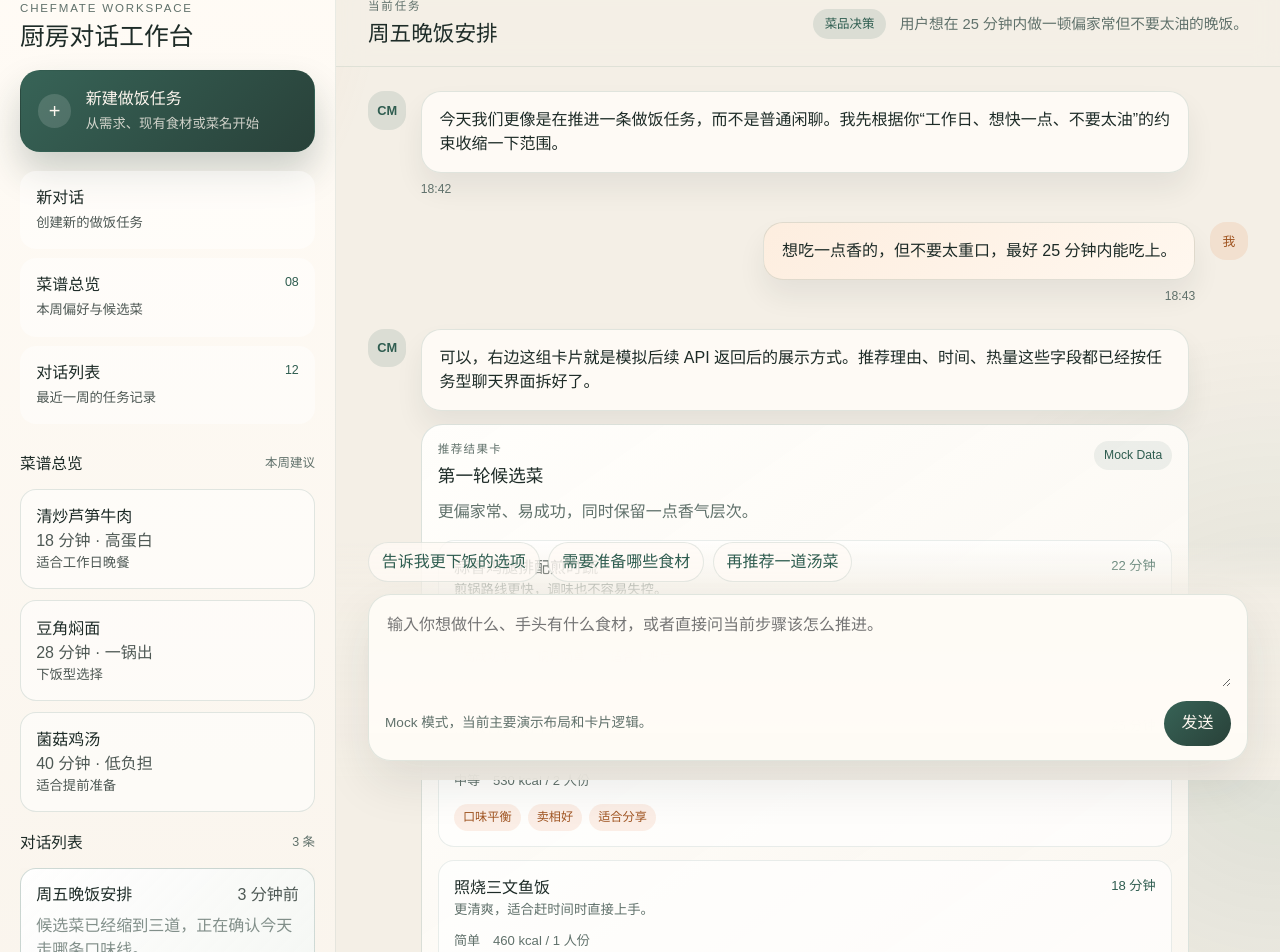
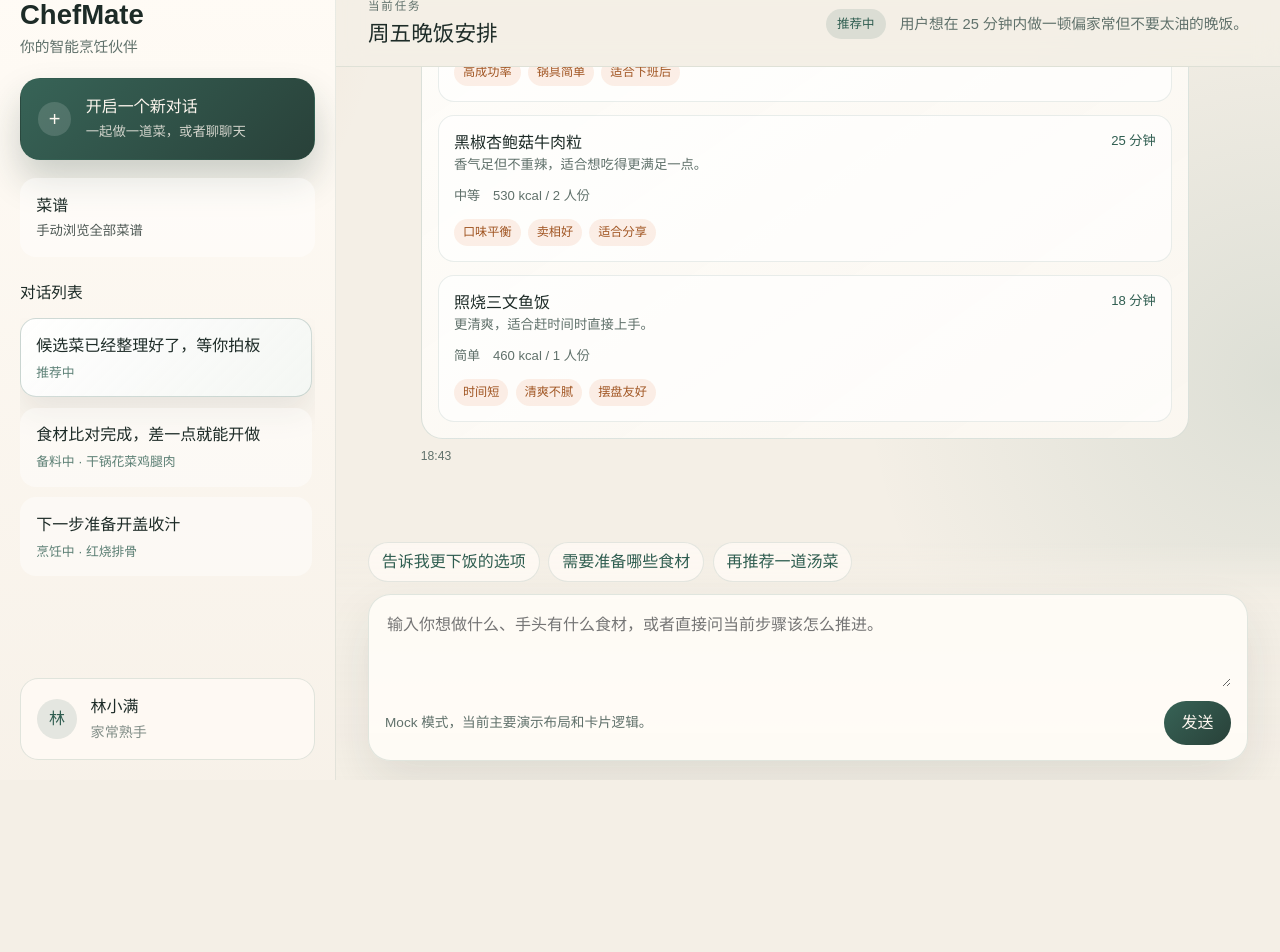
Before and after one commit to LangYiSheng/ChefMate, a Vue app in the folder frontend/: page / in a window 1280 px wide. Shown: the part 20-972 px from the top of the page. After the commit the page ends 800 px from the top, so only its background shows below. Built offline with nearby package versions, Linux system fonts and the light colour scheme; the HTML template or start-up script is replaced by a standard one.

Commit message:
style(frontend) : 优化了页面设计。 将需要的地方设置为滚动栏，取消不必要的重复元素

```diff
--- a/frontend/src/App.vue
+++ b/frontend/src/App.vue
@@ -5,24 +5,22 @@ import AppSidebar from './components/AppSidebar.vue'
 import ChatHeader from './components/ChatHeader.vue'
 import ComposerPanel from './components/ComposerPanel.vue'
 import MessageBubble from './components/MessageBubble.vue'
-import {
-  buildMockConversations,
-  recipeOverview,
-  sidebarShortcuts,
-  userProfile,
-} from './data/mockChat'
+import OverlayDialog from './components/OverlayDialog.vue'
+import ProfileSettingsPanel from './components/ProfileSettingsPanel.vue'
+import { buildMockConversations, sidebarShortcuts, userProfile } from './data/mockChat'
 import type { ChatMessage, ConversationRecord, ConversationStage, MessageCard } from './types/chat'
 
 const stageLabelMap: Record<ConversationStage, string> = {
-  idea: '想法确认',
-  planning: '菜品决策',
-  shopping: '备料检查',
-  cooking: '烹饪进行中',
+  idea: '闲聊',
+  planning: '推荐中',
+  shopping: '备料中',
+  cooking: '烹饪中',
 }
 
 const conversations = ref<ConversationRecord[]>(buildMockConversations())
 const activeConversationId = ref(conversations.value[0]?.id ?? '')
 const sidebarOpen = ref(false)
+const profilePanelOpen = ref(false)
 const typingConversationId = ref<string | null>(null)
 const pendingResponseTimer = ref<number | null>(null)
 const messageViewport = useTemplateRef<HTMLDivElement>('messageViewport')
@@ -92,6 +90,15 @@ function closeSidebar() {
   sidebarOpen.value = false
 }
 
+function openProfilePanel() {
+  profilePanelOpen.value = true
+  closeSidebar()
+}
+
+function closeProfilePanel() {
+  profilePanelOpen.value = false
+}
+
 function selectConversation(conversationId: string) {
   activeConversationId.value = conversationId
   closeSidebar()
@@ -108,10 +115,6 @@ function selectShortcut(shortcutId: string) {
     }
   }
 
-  if (shortcutId === 'history') {
-    activeConversationId.value = conversations.value[0]?.id ?? activeConversationId.value
-  }
-
   closeSidebar()
 }
 
@@ -119,10 +122,11 @@ function startNewConversation() {
   const conversation: ConversationRecord = {
     id: `conversation-new-${newConversationIndex}`,
     title: `新的做饭任务 ${newConversationIndex}`,
+    statusText: '等你说一句想吃什么',
     preview: '想吃点什么？我可以先帮你做一轮定向推荐。',
     updatedAt: '刚刚',
     stage: 'idea',
-    intentLabel: '新会话',
+    intentLabel: '闲聊',
     taskSummary: '等待确认今晚做什么，以及可接受的时长和口味偏好。',
     quickPrompts: ['20 分钟内搞定晚饭', '冰箱里有鸡蛋和番茄', '想吃清淡一点'],
     messages: [
@@ -288,6 +292,8 @@ function buildAssistantResponse(
   content: string
   cards: MessageCard[]
   nextStage: ConversationStage
+  nextIntentLabel: string
+  statusText: string
   taskSummary: string
   quickPrompts: string[]
 } {
@@ -305,6 +311,8 @@ function buildAssistantResponse(
         '我先把候选菜缩成三个方向，右侧卡片里每个方案都带了时长、热量和匹配理由，后续接接口后也可以直接复用这套展示结构。',
       cards: [buildRecommendationCard()],
       nextStage: 'planning',
+      nextIntentLabel: '推荐中',
+      statusText: '候选菜已经整理好了，等你拍板',
       taskSummary: '已进入候选菜筛选阶段，等待用户在推荐集合里确认目标菜品。',
       quickPrompts: ['就做第一个', '按清淡一点再改一版', '告诉我需要准备什么'],
     }
@@ -316,6 +324,8 @@ function buildAssistantResponse(
         '我按“齐备、缺失、库存不足”三个状态整理了一遍，后端以后只要返回结构化字段，这里就能直接驱动缺料判断和补买建议。',
       cards: [buildPantryCard()],
       nextStage: 'shopping',
+      nextIntentLabel: '备料中',
+      statusText: '食材比对完成，差一点就能开做',
       taskSummary: '正在比对现有食材和目标菜谱要求，并生成补买或换菜建议。',
       quickPrompts: ['生成补买清单', '按现有食材简化一下', '我想直接开始做'],
     }
@@ -327,6 +337,8 @@ function buildAssistantResponse(
         '已经把步骤流切成当前、下一步和待执行三种状态，后面接流式响应时可以边返回文本边推进这张卡片，不需要改页面结构。',
       cards: [buildCookingGuideCard()],
       nextStage: 'cooking',
+      nextIntentLabel: '烹饪中',
+      statusText: '正在推进当前步骤，随时可以继续追问',
       taskSummary: '已进入烹饪指导阶段，支持继续追问、计时提醒和步骤推进。',
       quickPrompts: ['下一步做什么', '帮我提醒焖 3 分钟', '这一步火候要多大'],
     }
@@ -337,6 +349,8 @@ function buildAssistantResponse(
         '我先把这条需求记进当前任务里了。这个页面现在已经按“会话元数据 + 消息流 + 结构化卡片”分层，后面无论走普通问答还是任务型消息都能接住。',
       cards: [],
       nextStage: conversation.stage,
+      nextIntentLabel: conversation.intentLabel,
+      statusText: conversation.statusText,
       taskSummary: conversation.taskSummary,
       quickPrompts: conversation.quickPrompts,
     }
@@ -380,6 +394,8 @@ function sendMessage(prompt: string) {
     targetConversation.updatedAt = '刚刚'
     targetConversation.preview = response.content
     targetConversation.stage = response.nextStage
+    targetConversation.intentLabel = response.nextIntentLabel
+    targetConversation.statusText = response.statusText
     targetConversation.taskSummary = response.taskSummary
     targetConversation.quickPrompts = response.quickPrompts
 
@@ -398,11 +414,11 @@ function sendMessage(prompt: string) {
       :conversations="conversations"
       :active-conversation-id="activeConversationId"
       :is-open="sidebarOpen"
-      :recipe-overview="recipeOverview"
       :shortcuts="sidebarShortcuts"
       :user-profile="userProfile"
       @close="closeSidebar"
       @new-conversation="startNewConversation"
+      @open-profile="openProfilePanel"
       @select-conversation="selectConversation"
       @select-shortcut="selectShortcut"
     />
@@ -438,13 +454,19 @@ function sendMessage(prompt: string) {
         @send="sendMessage"
       />
     </main>
+
+    <OverlayDialog :is-open="profilePanelOpen" @close="closeProfilePanel">
+      <ProfileSettingsPanel :user-profile="userProfile" />
+    </OverlayDialog>
   </div>
 </template>
 
 <style scoped>
 .app-shell {
   display: flex;
+  height: 100vh;
   min-height: 100vh;
+  overflow: hidden;
   background:
     radial-gradient(circle at top left, rgba(229, 143, 91, 0.18), transparent 24rem),
     radial-gradient(circle at right, rgba(54, 106, 94, 0.12), transparent 26rem),
@@ -454,8 +476,10 @@ function sendMessage(prompt: string) {
 .workspace {
   display: grid;
   flex: 1;
+  height: 100vh;
   min-width: 0;
   min-height: 100vh;
+  overflow: hidden;
   grid-template-rows: auto minmax(0, 1fr) auto;
 }
 
--- a/frontend/src/components/AppSidebar.vue
+++ b/frontend/src/components/AppSidebar.vue
@@ -2,7 +2,6 @@
 import type {
   ConversationRecord,
   NavShortcut,
-  RecipeOverviewItem,
   UserProfileSummary,
 } from '../types/chat'
 
@@ -10,7 +9,6 @@ defineProps<{
   activeConversationId: string
   conversations: ConversationRecord[]
   isOpen: boolean
-  recipeOverview: RecipeOverviewItem[]
   shortcuts: NavShortcut[]
   userProfile: UserProfileSummary
 }>()
@@ -18,9 +16,18 @@ defineProps<{
 const emit = defineEmits<{
   close: []
   newConversation: []
+  openProfile: []
   selectConversation: [conversationId: string]
   selectShortcut: [shortcutId: string]
 }>()
+
+function conversationStageLabel(conversation: ConversationRecord) {
+  if (conversation.currentRecipe) {
+    return `${conversation.intentLabel} · ${conversation.currentRecipe}`
+  }
+
+  return conversation.intentLabel
+}
 </script>
 
 <template>
@@ -30,8 +37,8 @@ const emit = defineEmits<{
     <aside class="sidebar">
       <div class="sidebar-brand">
         <div>
-          <p class="eyebrow">ChefMate Workspace</p>
-          <h1>厨房对话工作台</h1>
+          <h1>ChefMate</h1>
+          <p class="subtitle">你的智能烹饪伙伴</p>
         </div>
 
         <button class="mobile-close" type="button" aria-label="关闭侧边栏" @click="emit('close')">
@@ -42,8 +49,8 @@ const emit = defineEmits<{
       <button class="new-chat-button" type="button" @click="emit('newConversation')">
         <span class="new-chat-icon">+</span>
         <span>
-          <strong>新建做饭任务</strong>
-          <small>从需求、现有食材或菜名开始</small>
+          <strong>开启一个新对话</strong>
+          <small>一起做一道菜，或者聊聊天</small>
         </span>
       </button>
 
@@ -53,35 +60,18 @@ const emit = defineEmits<{
           :key="shortcut.id"
           class="shortcut-item"
           type="button"
-          @click="shortcut.id === 'new-chat' ? emit('newConversation') : emit('selectShortcut', shortcut.id)"
+          @click="emit('selectShortcut', shortcut.id)"
         >
           <span>
             <strong>{{ shortcut.label }}</strong>
             <small>{{ shortcut.caption }}</small>
           </span>
-          <em v-if="shortcut.count">{{ shortcut.count }}</em>
         </button>
-      </section>
-
-      <section class="overview-section">
-        <div class="section-header">
-          <h2>菜谱总览</h2>
-          <span>本周建议</span>
-        </div>
-
-        <div class="overview-list">
-          <article v-for="recipe in recipeOverview" :key="recipe.id" class="overview-item">
-            <strong>{{ recipe.name }}</strong>
-            <span>{{ recipe.meta }}</span>
-            <small>{{ recipe.tone }}</small>
-          </article>
-        </div>
       </section>
 
       <section class="conversation-section">
         <div class="section-header">
           <h2>对话列表</h2>
-          <span>{{ conversations.length }} 条</span>
         </div>
 
         <div class="conversation-list">
@@ -93,17 +83,13 @@ const emit = defineEmits<{
             type="button"
             @click="emit('selectConversation', conversation.id)"
           >
-            <div class="conversation-meta">
-              <strong>{{ conversation.title }}</strong>
-              <span>{{ conversation.updatedAt }}</span>
-            </div>
-            <p>{{ conversation.preview }}</p>
-            <small>{{ conversation.intentLabel }}</small>
+            <strong>{{ conversation.statusText }}</strong>
+            <small>{{ conversationStageLabel(conversation) }}</small>
           </button>
         </div>
       </section>
 
-      <footer class="profile-card">
+      <button class="profile-card" type="button" @click="emit('openProfile')">
         <div class="profile-main">
           <div class="profile-avatar">{{ userProfile.name.slice(0, 1) }}</div>
           <div>
@@ -111,11 +97,7 @@ const emit = defineEmits<{
             <p>{{ userProfile.level }}</p>
           </div>
         </div>
-        <p class="profile-focus">{{ userProfile.focus }}</p>
-        <div class="profile-tags">
-          <span v-for="preference in userProfile.preferences" :key="preference">{{ preference }}</span>
-        </div>
-      </footer>
+      </button>
     </aside>
   </div>
 </template>
@@ -140,6 +122,7 @@ const emit = defineEmits<{
   overflow: hidden;
   flex-direction: column;
   width: 21rem;
+  height: 100vh;
   min-height: 100vh;
   padding: 1.25rem;
   border-right: 1px solid rgba(47, 93, 80, 0.1);
@@ -157,18 +140,16 @@ const emit = defineEmits<{
   margin-bottom: 1.25rem;
 }
 
-.eyebrow {
-  margin: 0 0 0.35rem;
-  color: var(--color-text-soft);
-  font-size: 0.72rem;
-  letter-spacing: 0.16em;
-  text-transform: uppercase;
+.sidebar-brand h1 {
+  margin: 0;
+  font-size: 1.72rem;
+  line-height: 1.1;
 }
 
-.sidebar-brand h1 {
-  margin: 0;
-  font-size: 1.55rem;
-  line-height: 1.1;
+.subtitle {
+  margin: 0.35rem 0 0;
+  color: var(--color-text-soft);
+  font-size: 0.92rem;
 }
 
 .mobile-close {
@@ -196,7 +177,6 @@ const emit = defineEmits<{
 
 .new-chat-button strong,
 .shortcut-item strong,
-.overview-item strong,
 .conversation-item strong,
 .profile-card strong {
   display: block;
@@ -204,10 +184,7 @@ const emit = defineEmits<{
 
 .new-chat-button small,
 .shortcut-item small,
-.overview-item span,
-.overview-item small,
-.conversation-item p,
-.conversation-item span,
+.conversation-item small,
 .profile-card p {
   color: inherit;
   opacity: 0.78;
@@ -226,7 +203,6 @@ const emit = defineEmits<{
 }
 
 .shortcut-section,
-.overview-section,
 .conversation-section {
   margin-top: 1.15rem;
 }
@@ -241,11 +217,6 @@ const emit = defineEmits<{
 .section-header h2 {
   margin: 0;
   font-size: 0.98rem;
-}
-
-.section-header span {
-  color: var(--color-text-soft);
-  font-size: 0.78rem;
 }
 
 .shortcut-item,
@@ -266,31 +237,8 @@ const emit = defineEmits<{
 .shortcut-item {
   display: flex;
   justify-content: space-between;
-  margin-bottom: 0.55rem;
+  margin-bottom: 0.35rem;
   background: rgba(255, 255, 255, 0.44);
-}
-
-.shortcut-item em {
-  color: var(--color-accent);
-  font-style: normal;
-  font-size: 0.78rem;
-}
-
-.overview-list {
-  display: grid;
-  gap: 0.7rem;
-}
-
-.overview-item {
-  padding: 0.95rem;
-  border: 1px solid var(--color-border);
-  border-radius: 1rem;
-  background: rgba(255, 255, 255, 0.52);
-}
-
-.overview-item span,
-.overview-item small {
-  display: block;
 }
 
 .conversation-section {
@@ -303,7 +251,9 @@ const emit = defineEmits<{
 .conversation-list {
   display: grid;
   gap: 0.65rem;
+  min-height: 0;
   overflow-y: auto;
+  padding-right: 0.2rem;
 }
 
 .conversation-item {
@@ -324,26 +274,11 @@ const emit = defineEmits<{
   border-color: rgba(47, 93, 80, 0.18);
 }
 
-.conversation-meta {
-  display: flex;
-  justify-content: space-between;
-  gap: 0.75rem;
-  margin-bottom: 0.45rem;
-}
-
-.conversation-item p {
-  display: -webkit-box;
-  margin: 0 0 0.5rem;
-  overflow: hidden;
-  color: var(--color-text-soft);
-  line-clamp: 2;
-  -webkit-box-orient: vertical;
-  -webkit-line-clamp: 2;
-}
-
 .conversation-item small {
+  display: block;
+  margin-top: 0.32rem;
   color: var(--color-accent);
-  font-size: 0.76rem;
+  font-size: 0.8rem;
 }
 
 .profile-card {
@@ -352,6 +287,8 @@ const emit = defineEmits<{
   border: 1px solid var(--color-border);
   border-radius: 1.15rem;
   background: rgba(255, 251, 245, 0.86);
+  text-align: left;
+  cursor: pointer;
 }
 
 .profile-main {
@@ -373,29 +310,10 @@ const emit = defineEmits<{
 }
 
 .profile-main p,
-.profile-focus {
+.profile-card p {
   margin: 0.18rem 0 0;
   color: var(--color-text-soft);
   font-size: 0.88rem;
-}
-
-.profile-focus {
-  margin-top: 0.85rem;
-}
-
-.profile-tags {
-  display: flex;
-  flex-wrap: wrap;
-  gap: 0.45rem;
-  margin-top: 0.85rem;
-}
-
-.profile-tags span {
-  padding: 0.32rem 0.58rem;
-  border-radius: 999px;
-  background: rgba(47, 93, 80, 0.08);
-  color: var(--color-accent);
-  font-size: 0.76rem;
 }
 
 @media (max-width: 960px) {
--- /dev/null
+++ b/frontend/src/components/OverlayDialog.vue
@@ -0,0 +1,101 @@
+<script setup lang="ts">
+defineProps<{
+  isOpen: boolean
+}>()
+
+const emit = defineEmits<{
+  close: []
+}>()
+
+function onBackdropClick(event: MouseEvent) {
+  if (event.target === event.currentTarget) {
+    emit('close')
+  }
+}
+</script>
+
+<template>
+  <Teleport to="body">
+    <Transition name="overlay-fade">
+      <div
+        v-if="isOpen"
+        class="overlay-shell"
+        role="dialog"
+        aria-modal="true"
+        @click="onBackdropClick"
+      >
+        <div class="overlay-card">
+          <button class="overlay-close" type="button" aria-label="关闭弹层" @click="emit('close')">
+            ×
+          </button>
+          <slot />
+        </div>
+      </div>
+    </Transition>
+  </Teleport>
+</template>
+
+<style scoped>
+.overlay-shell {
+  position: fixed;
+  inset: 0;
+  z-index: 60;
+  display: grid;
+  place-items: center;
+  padding: 1.5rem;
+  background: rgba(18, 26, 24, 0.38);
+  backdrop-filter: blur(10px);
+}
+
+.overlay-card {
+  position: relative;
+  width: min(100%, 52rem);
+  max-height: min(88vh, 56rem);
+  overflow-y: auto;
+  padding: 1.5rem;
+  border: 1px solid rgba(47, 93, 80, 0.16);
+  border-radius: 1.6rem;
+  background:
+    linear-gradient(180deg, rgba(255, 253, 248, 0.98), rgba(248, 242, 232, 0.98)),
+    var(--color-surface-strong);
+  box-shadow: 0 28px 72px rgba(20, 28, 26, 0.24);
+}
+
+.overlay-close {
+  position: sticky;
+  top: 0;
+  float: right;
+  display: inline-flex;
+  align-items: center;
+  justify-content: center;
+  width: 2.4rem;
+  height: 2.4rem;
+  border-radius: 999px;
+  background: rgba(47, 93, 80, 0.08);
+  color: var(--color-accent);
+  font-size: 1.2rem;
+  cursor: pointer;
+}
+
+.overlay-fade-enter-active,
+.overlay-fade-leave-active {
+  transition: opacity 180ms ease;
+}
+
+.overlay-fade-enter-from,
+.overlay-fade-leave-to {
+  opacity: 0;
+}
+
+@media (max-width: 640px) {
+  .overlay-shell {
+    padding: 1rem;
+  }
+
+  .overlay-card {
+    width: 100%;
+    padding: 1.1rem;
+    border-radius: 1.3rem;
+  }
+}
+</style>
--- /dev/null
+++ b/frontend/src/components/ProfileSettingsPanel.vue
@@ -0,0 +1,155 @@
+<script setup lang="ts">
+import type { UserProfileSummary } from '../types/chat'
+
+defineProps<{
+  userProfile: UserProfileSummary
+}>()
+</script>
+
+<template>
+  <section class="settings-panel">
+    <header class="panel-header">
+      <p>个人设置</p>
+      <h2>你的智能烹饪伙伴档案</h2>
+      <span>这张大卡片后续可以复用到更多设置、确认和管理场景。</span>
+    </header>
+
+    <div class="settings-grid">
+      <section class="settings-block">
+        <h3>基础信息</h3>
+        <label>
+          <span>昵称</span>
+          <input :value="userProfile.name" readonly />
+        </label>
+        <label>
+          <span>邮箱</span>
+          <input :value="userProfile.email" readonly />
+        </label>
+        <label>
+          <span>下厨熟练度</span>
+          <input :value="userProfile.level" readonly />
+        </label>
+      </section>
+
+      <section class="settings-block">
+        <h3>做饭偏好</h3>
+        <label>
+          <span>做饭节奏</span>
+          <textarea readonly rows="3">{{ userProfile.availableTime }}</textarea>
+        </label>
+        <label>
+          <span>厨房模式</span>
+          <textarea readonly rows="3">{{ userProfile.kitchenMode }}</textarea>
+        </label>
+      </section>
+
+      <section class="settings-block">
+        <h3>长期记忆标签</h3>
+        <div class="chip-row">
+          <span v-for="preference in userProfile.preferences" :key="preference">{{ preference }}</span>
+        </div>
+      </section>
+
+      <section class="settings-block">
+        <h3>常用厨具</h3>
+        <div class="chip-row">
+          <span v-for="tool in userProfile.tools" :key="tool">{{ tool }}</span>
+        </div>
+      </section>
+    </div>
+  </section>
+</template>
+
+<style scoped>
+.settings-panel {
+  display: grid;
+  gap: 1.4rem;
+}
+
+.panel-header p {
+  margin: 0 0 0.3rem;
+  color: var(--color-text-soft);
+  font-size: 0.78rem;
+  letter-spacing: 0.14em;
+  text-transform: uppercase;
+}
+
+.panel-header h2 {
+  margin: 0;
+  font-size: 1.9rem;
+  line-height: 1.1;
+}
+
+.panel-header span {
+  display: block;
+  margin-top: 0.55rem;
+  color: var(--color-text-soft);
+}
+
+.settings-grid {
+  display: grid;
+  grid-template-columns: repeat(2, minmax(0, 1fr));
+  gap: 1rem;
+}
+
+.settings-block {
+  padding: 1.15rem;
+  border: 1px solid rgba(47, 93, 80, 0.12);
+  border-radius: 1.2rem;
+  background: rgba(255, 255, 255, 0.62);
+}
+
+.settings-block h3 {
+  margin: 0 0 0.95rem;
+  font-size: 1rem;
+}
+
+.settings-block label {
+  display: grid;
+  gap: 0.45rem;
+  margin-bottom: 0.85rem;
+}
+
+.settings-block label:last-child {
+  margin-bottom: 0;
+}
+
+.settings-block span {
+  color: var(--color-text-soft);
+  font-size: 0.84rem;
+}
+
+.settings-block input,
+.settings-block textarea {
+  width: 100%;
+  padding: 0.8rem 0.9rem;
+  border: 1px solid rgba(47, 93, 80, 0.12);
+  border-radius: 0.95rem;
+  color: var(--color-text);
+  background: rgba(255, 252, 247, 0.92);
+  resize: none;
+}
+
+.chip-row {
+  display: flex;
+  flex-wrap: wrap;
+  gap: 0.55rem;
+}
+
+.chip-row span {
+  padding: 0.42rem 0.72rem;
+  border-radius: 999px;
+  background: rgba(47, 93, 80, 0.08);
+  color: var(--color-accent);
+}
+
+@media (max-width: 760px) {
+  .panel-header h2 {
+    font-size: 1.45rem;
+  }
+
+  .settings-grid {
+    grid-template-columns: 1fr;
+  }
+}
+</style>
--- a/frontend/src/data/mockChat.ts
+++ b/frontend/src/data/mockChat.ts
@@ -1,48 +1,14 @@
 import type {
   ConversationRecord,
   NavShortcut,
-  RecipeOverviewItem,
   UserProfileSummary,
 } from '../types/chat'
 
 export const sidebarShortcuts: NavShortcut[] = [
   {
-    id: 'new-chat',
-    label: '新对话',
-    caption: '创建新的做饭任务',
-  },
-  {
     id: 'recipes',
-    label: '菜谱总览',
-    caption: '本周偏好与候选菜',
-    count: '08',
-  },
-  {
-    id: 'history',
-    label: '对话列表',
-    caption: '最近一周的任务记录',
-    count: '12',
-  },
-]
-
-export const recipeOverview: RecipeOverviewItem[] = [
-  {
-    id: 'weekly-1',
-    name: '清炒芦笋牛肉',
-    meta: '18 分钟 · 高蛋白',
-    tone: '适合工作日晚餐',
-  },
-  {
-    id: 'weekly-2',
-    name: '豆角焖面',
-    meta: '28 分钟 · 一锅出',
-    tone: '下饭型选择',
-  },
-  {
-    id: 'weekly-3',
-    name: '菌菇鸡汤',
-    meta: '40 分钟 · 低负担',
-    tone: '适合提前准备',
+    label: '菜谱',
+    caption: '手动浏览全部菜谱',
   },
 ]
 
@@ -51,12 +17,17 @@ export const userProfile: UserProfileSummary = {
   level: '家常熟手',
   focus: '本周目标：20 分钟内完成两顿晚餐',
   preferences: ['偏清淡', '不吃香菜', '常用空气炸锅'],
+  email: 'chefmate.demo@example.com',
+  availableTime: '工作日晚饭 30 分钟内，周末可慢一点',
+  kitchenMode: '更偏家常快手，也愿意尝试一点新菜',
+  tools: ['空气炸锅', '不粘锅', '电饭煲', '小烤箱'],
 }
 
 const seedConversations: ConversationRecord[] = [
   {
     id: 'conversation-1',
     title: '周五晚饭安排',
+    statusText: '候选菜已经整理好了，等你拍板',
     preview: '候选菜已经缩到三道，正在确认今天走哪条口味线。',
     updatedAt: '3 分钟前',
     stage: 'planning',
@@ -125,10 +96,12 @@ const seedConversations: ConversationRecord[] = [
   {
     id: 'conversation-2',
     title: '冰箱清库存',
+    statusText: '食材比对完成，差一点就能开做',
     preview: '已识别现有食材，正在判断哪些东西缺口最关键。',
     updatedAt: '16 分钟前',
     stage: 'shopping',
     intentLabel: '备料中',
+    currentRecipe: '干锅花菜鸡腿肉',
     taskSummary: '以现有食材为主，尽量少买，优先判断是否能直接开做。',
     quickPrompts: ['把缺料清单列出来', '按现有食材重算菜谱', '能不能换一道菜'],
     messages: [
@@ -185,10 +158,12 @@ const seedConversations: ConversationRecord[] = [
   {
     id: 'conversation-3',
     title: '红烧排骨进行中',
+    statusText: '下一步准备开盖收汁',
     preview: '当前在焖煮阶段，后面只需要继续跟进步骤和计时提醒。',
     updatedAt: '1 小时前',
     stage: 'cooking',
     intentLabel: '烹饪中',
+    currentRecipe: '红烧排骨',
     taskSummary: '用户已开火，需要跟踪步骤、火候和计时。',
     quickPrompts: ['下一步做什么', '帮我记 5 分钟', '排骨太柴怎么办'],
     messages: [
```
Also changed, not shown: frontend/src/types/chat.ts (+6 -8 lines), 1 other file (tests, documents, lock files or other folders). Lines whose indentation alone changed are shown as unchanged.
